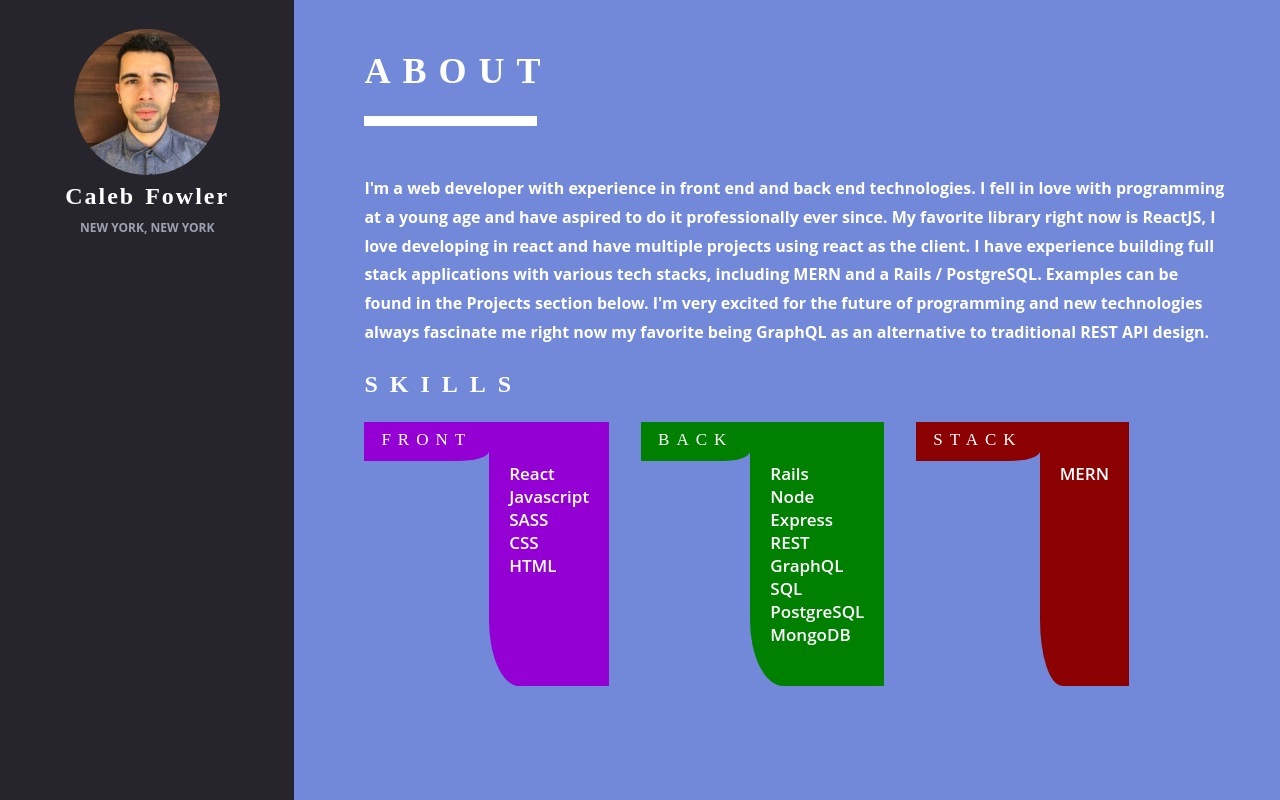
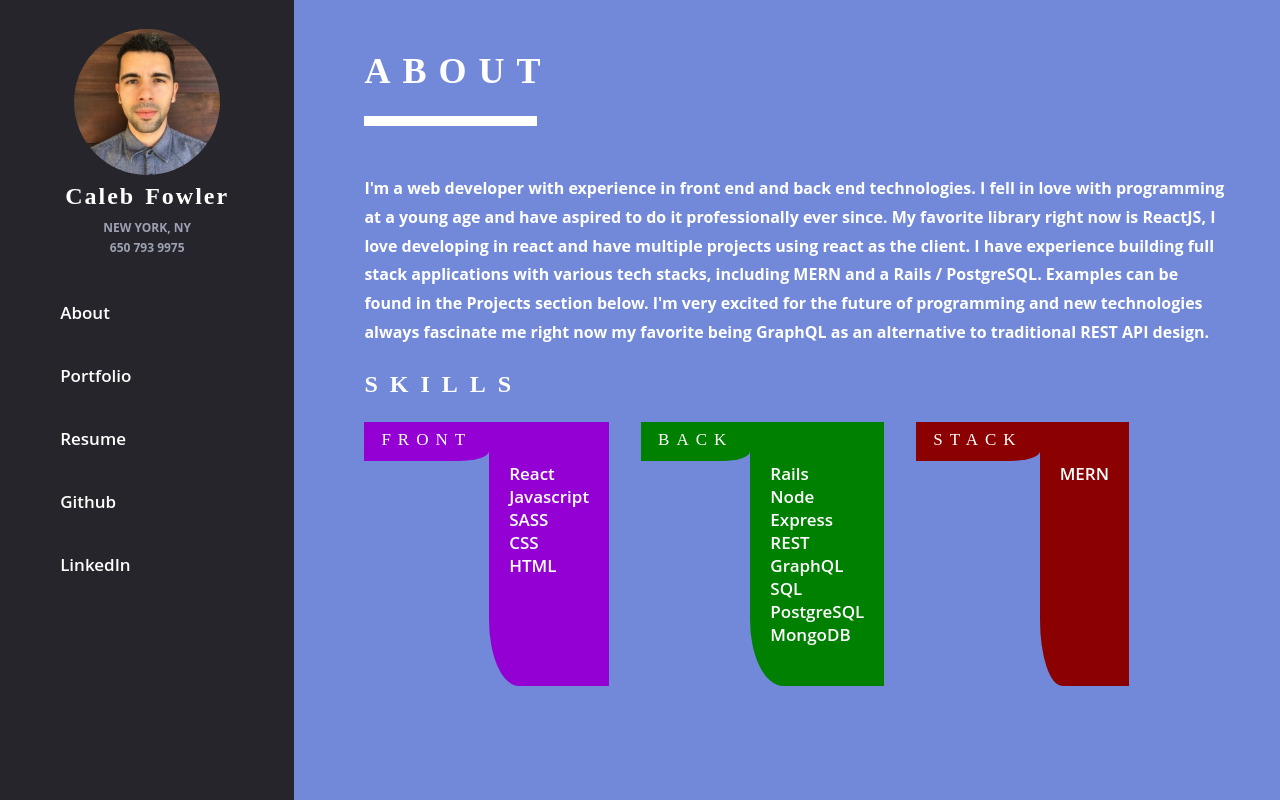
Before and after one commit to cfowler650/portfolio-website-new, a React (Create React App) app: page / in a window 1280 px wide. Built offline with nearby package versions, Linux system fonts and the light colour scheme.

Commit message:
styling on everything

```diff
--- a/src/components/Main.jsx
+++ b/src/components/Main.jsx
@@ -10,18 +10,32 @@ class Main extends React.Component {
         return (
             <div className="main">
                 <div className="container">
+
                     <div className="sidebar">
                         <div className="sidebar-main">
-                            <div classaName="image-container" style={{ textAlign: "center" }}>
+                            <div className="image-container" style={{ textAlign: "center" }}>
                                 <img className="avatar-image" src="headshot.jpg" />
                                 <h1 className="name-header">Caleb Fowler</h1>
-                                <p className="sub-header">New York, New York</p>
+                                <p className="sub-header">New York, NY</p>
+                                <p className="sub-header" style={{lineHeight: "10px"}}>650 793 9975</p>
                             </div>
+                            <nav className="main-nav">
+                                <ul className="main-nav-ul">
+                                    <li><a href="#about-slide">About</a></li>
+                                    <li><a href="#portfolio-slide">Portfolio</a></li>
+                                    <li><a href="#resume-slide">Resume</a></li>
+                                    <li><a href="https://www.github.com/cfowler650" target="_blank">Github </a></li>
+                                    <li><a href="https://www.linkedin.com/in/caleb-fowler-086542126/LinkedIn" target="_blank">LinkedIn </a> </li>
+                                </ul>
+                            </nav>
                         </div>
                     </div>
 
                     <div class="slide-container">
+
+                            <a id="about-slide" style={{display: "hidden"}}></a>
                         <section class="slide">
+
                             <div className="slide-contents">
                                 <div className="slide-contents-inner">
                                     <div className="slide-header">
@@ -80,6 +94,8 @@ class Main extends React.Component {
 
                                     </div>
                                 </div>
+                                <a id="portfolio-slide" style={{display: "hidden"}}></a>
+
                             </div>
                         </section>
                         <section class="slide">
@@ -89,8 +105,21 @@ class Main extends React.Component {
                                         <h1>Projects</h1>
                                     </div>
                                     <div className="project-div">
-                                        <div className="project-title">
+                                        <div className="project-title-test">
                                             <h1>Belch</h1>
+                                            <p className="text">
+                                                <a id="project-link"
+                                                style={{textDecoration: "underline"}}
+                                                href="https://github.com/cfowler650/Belch"
+                                                target="_blank" > VIEW CODE</a>
+                                            </p>
+                                            <p className="text">
+                                                <a id="project-link"
+                                                style={{textDecoration: "underline"}}
+                                                href="https://test-rails-app-belch.herokuapp.com/"
+                                                target="_blank" > VIEW PROJECT </a>
+                                            </p>
+
                                         </div>
 
                                         <div className="project-contents">
@@ -99,18 +128,20 @@ class Main extends React.Component {
                                             </div>
 
                                             <div className="project-description">
-                                                <p className="text">
-                                                    Belch is a web app inspired by yelp that reviews individual menu items versus restaurants.
-                                                    This app is designed to help the user locate and select the best item at the restaurant they are
-                                                    eating at based on user reviews, real dish images, and a star rating system.
+                                                <p className="text" style={{fontSize: "15.1px"}}>
+                                                    Belch is a web app inspired by yelp that serves as a solution for the paradox of choice at a restaurant.
+                                                    Users are encouraged to take a picture of, rate, and review their meal after they are finished eating.
+                                                    This user generated data then serves to help future patrons find the best dish to order on the menu, without
+                                                    the head ache or the possibility of ordering a sub-par meal, saving them wasted money and precious time.
+
                                                 </p>
-                                                <p className="text"> <a href="https://github.com/cfowler650/Belch" target="_blank"> View this project on Github</a>
-                                                </p>
+
 
                                             </div>
                                         </div>
                                     </div>
                                 </div>
+                                <a id="resume-slide" style={{display: "hidden"}}></a>
                             </div>
                         </section>
                         <section class="slide">
@@ -162,6 +193,7 @@ class Main extends React.Component {
                                         </div>
                                     </div>
                                 </div>
+
                             </div>
                         </section>
                     </div>
--- a/src/index.css
+++ b/src/index.css
@@ -32,10 +32,41 @@ h1 {
 }
 
 
+ul {
+     list-style-type: none;
+}
+
+
+a, a:visited, a:hover, a:active {
+  color: inherit;
+  text-decoration: none;
+}
+
+
+li a {
+
+     transition: all .2s ease-out;
+}
+li a:hover{
+    font-size: 2em;
+    transition: all .2s ease-in;
+}
+
 .container {
     position: relative;
     min-height: 100vh;
     background-color: #25252B;
+}
+
+.main-nav {
+    padding-left: 1em;
+    margin-top: 3em;
+    text-align: left;
+}
+
+.main-nav-ul li {
+    padding-bottom: 40px;
+    cursor: pointer;
 }
 
 .sidebar {
@@ -150,15 +181,15 @@ li {
     transition: all .5s ease;
 }
 
-.slide:nth-child(1) {
+.slide:nth-child(2) {
   background-color: #7289DA;
 }
 
-.slide:nth-child(2) {
+.slide:nth-child(3) {
   background-color: #43B581;
 }
 
-.slide:nth-child(3) {
+.slide:nth-child(4) {
   background-color:rgba(0, 0, 0, 0.496);
 }
 
@@ -200,14 +231,24 @@ li {
 
 }
 
+
 .project-img {
-    width: 280px;
+    width: 290px;
+}
+
+.project-title-test {
+
+   display: flex;
+    justify-content: space-between;
+    max-width: 280px;
+    margin-bottom: 1em;
+   font-family: "nunito-semibold";
+
 }
 
 .project-title {
-   margin-bottom: 1em;
+     margin-bottom: 1em;
    font-family: "nunito-semibold";
-
 }
 
 .project-contents {
@@ -247,21 +288,14 @@ li {
     font-family: "nunito-bold";
     letter-spacing: 7px;
     font-size: 17px;
-    transition: all .5s ease;
+
 }
 
+#project-link {
+    color: #8B0000;
+    font-size: 14px;
+}
 
-.list-skill:hover {
-     font-size: 20px;
-     transition: all .5s ease;
-
-
-      /* text-shadow:
-		-1px -1px 0 #000,
-		1px -1px 0 #000,
-		-1px 1px 0 #000,
-		1px 1px 0 #000; */
-}
 
 
 .skills {
```
